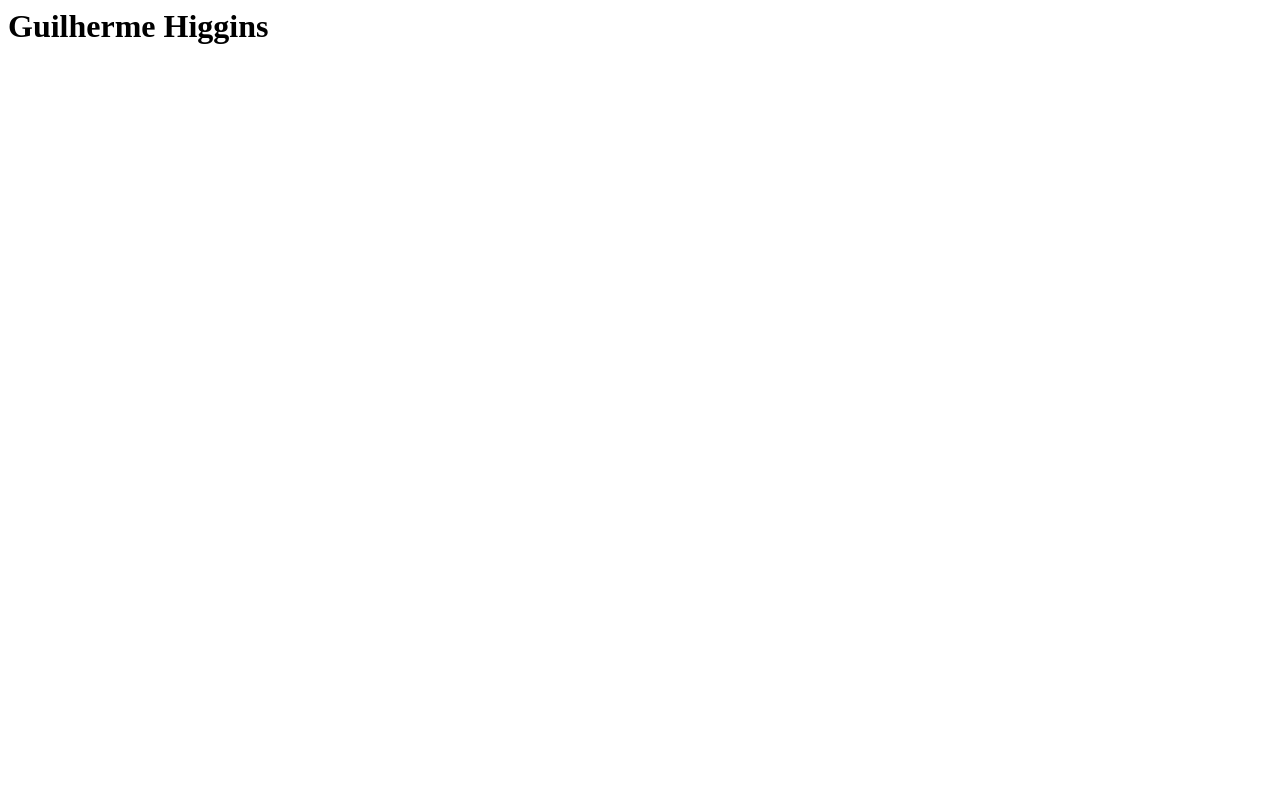
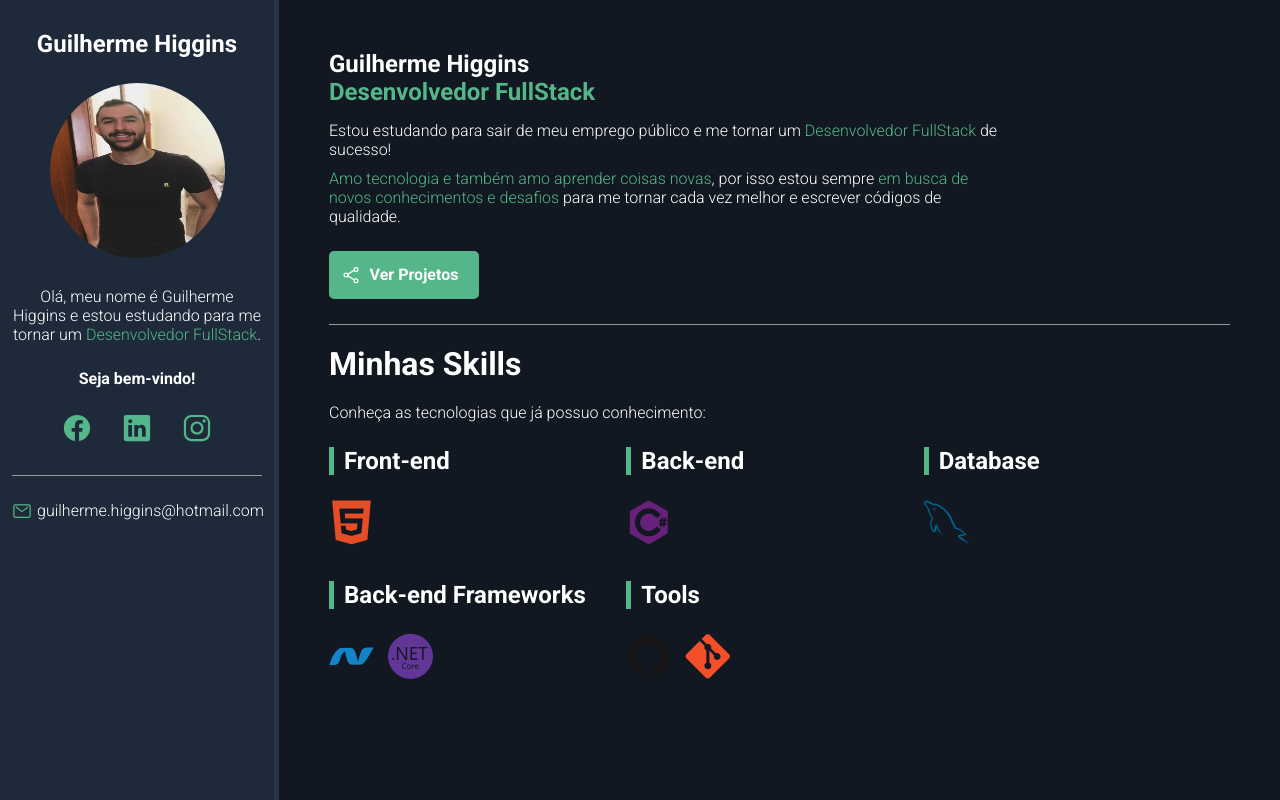
Before and after one commit to guilhermehiggins/guilhermehiggins.github.io, a plain HTML site: page index.html in a window 1280 px wide. Drawn offline with nearby package versions, Linux system fonts and the light colour scheme.

Commit message:
Finalizando o portfólio

```diff
--- /dev/null
+++ b/css/styles.css
@@ -0,0 +1,235 @@
+/* Reset */
+* {
+    padding: 0;
+    margin: 0;
+    font-family: 'Roboto', sans-serif;
+    box-sizing: border-box;
+}
+
+/* Variables */
+:root {
+    --main-color: #54B689;
+    --main-text-color: #FFF;
+    --border-color: #999;
+    --bio-bg-color: #1E2A3A;
+    --bio-border-color: #293544;
+    --about-bg-color: #111821;
+}
+
+/* General */
+.highlight {
+    color: var(--main-color)
+}
+
+/* Containers */
+#container {
+    display: flex;
+    flex-direction: row;
+    color: var(--main-text-color);
+}
+
+#bio-container {
+    flex: 1 1 20%;
+    min-height: 100vh;
+    background-color: var(--bio-bg-color);
+    text-align: center;
+    padding: 30px 12px;
+    border-right: 5px solid var(--bio-border-color);
+}
+
+#about-container {
+    flex: 1 1 80%;
+    min-height: 100vh;
+    background-color: var(--about-bg-color);
+    padding: 50px;
+}
+
+/* Bio container */
+#bio-container h2 {
+    margin-bottom: 25px;
+}
+#bio-container p {
+    margin-bottom: 25px;
+}
+
+#bio-container #welcome-text {
+    font-weight: bold;
+}
+
+#bio-image {
+    width: 175px;
+    height: 175px;
+    border-radius: 50%;
+    margin-bottom: 25px;
+}
+
+#social-container {
+    display: flex;
+    justify-content: center;
+    list-style: none;
+    border-bottom: 1px solid var(--border-color);
+    margin-bottom: 25px;
+    padding-bottom: 25px;
+}
+
+#social-container li {
+    flex: 1 1 0;
+    max-width:  60px;
+}
+
+#social-container li a {
+    color: var(--main-color);
+    font-size: 30px;
+}
+
+#email-container {
+    display: flex;
+    justify-content: center;
+}
+
+#email-container ion-icon,
+#email-container a {
+    flex: 1 1 0;
+}
+
+#email-container a {
+    color: var(--main-text-color);
+    text-decoration: none;
+    max-width: 225px;
+}
+
+#email-container ion-icon {
+    color: var(--main-color);
+    font-size: 20px;
+    margin-right: 5px;
+    max-width: 20px;
+}
+
+/* About container */
+#name {
+    font-size: 42px;
+    margin-bottom: 15px;
+}
+
+#title {
+    font-size: 24px;
+    margin-bottom: 15px;
+    font-weight: bold;
+}
+
+.description {
+    max-width: 75%;
+    margin-bottom: 10px;
+}
+
+#btn-projects {
+    font-weight: bold;
+    font-size: 16px;
+    color: var(--main-text-color);
+    background-color: var(--main-color);
+    border: 2px solid var(--main-color);
+    border-radius: 5px;
+    text-decoration: none;
+    transition: .5s;
+    margin: 25px 0;
+    padding: 12px 10px;
+    width: 150px;
+    text-align:center;
+    display: flex;
+}
+
+#btn-projects ion-icon,
+#btn-projects span {
+    flex: 1 1 0;
+}
+
+#btn-projects ion-icon {
+    font-size: 20px;
+    max-width: 20px;
+}
+
+#btn-projects:hover {
+    background-color: transparent;
+}
+
+#skills-section-title {
+    border-top: 1px solid var(--border-color);
+    padding-top: 20px;
+    margin-bottom: 20px;
+    font-size: 32px;
+}
+
+#skills-container {
+    display: flex;
+    flex-wrap: wrap;
+    margin-top: 25px;
+}
+
+.skills-box {
+    flex: 1 1 33%;
+    max-width: 33%;
+    margin-bottom: 35px;
+}
+
+.skills-title {
+    font-size: 24px;
+    margin-bottom: 25px;
+    font-weight: bold;
+    padding-left: 10px;
+    border-left: 5px solid var(--main-color);
+}
+
+.skills-box i {
+    font-size: 45px;
+    margin-right: 10px;
+}
+
+/* Mobile */
+@media(max-width: 450px) {
+
+    #container {
+        flex-direction: column;
+    }
+
+    #bio-container {
+        min-height: auto;
+        border-right: none;
+        border-bottom: 5px solid var(--bio-border-color);
+    }
+
+    #bio-container h2 {
+        display: none;
+    }
+
+    #bio-container p {
+        max-width: 60%;
+        margin: 10px auto;
+    }
+
+    #about-container {
+        text-align: center;
+        padding: 30px;
+    }
+
+    #about-container .description {
+        margin: 10px auto;
+        max-width: 100%;
+        line-height: 26px;
+    }
+
+    #btn-projects {
+        margin: 20px auto;
+
+    }
+
+    .skills-box {
+        flex: 1 1 100%;
+        max-width: 100%;
+        margin-bottom: 40px;
+        text-align: left;
+    }
+
+    .skills-box i {
+        font-size: 60px;
+    }
+}
--- a/index.html
+++ b/index.html
@@ -1 +1,70 @@
-<h1>Guilherme Higgins</h1>
+<!DOCTYPE html>
+<html lang="en">
+<head>
+    <meta charset="UTF-8">
+    <meta http-equiv="X-UA-Compatible" content="IE=edge">
+    <meta name="viewport" content="width=device-width, initial-scale=1.0">
+    <title>Guilherme's portfolio</title>
+    <!-- Google Fonts -->
+    <link href="https://fonts.googleapis.com/css2?family=Roboto:ital,wght@0,300;0,700;0,900;1,300;1,700&display=swap" rel="stylesheet">
+    <!-- Dev Icon Fonts -->
+    <link rel="stylesheet" href="https://cdn.jsdelivr.net/gh/devicons/devicon@v2.14.0/devicon.min.css">
+    <!-- CSS project -->
+    <link rel="stylesheet" href="css/styles.css">
+</head>
+<body>
+    <main id="container">
+        <aside id="bio-container">
+            <h2>Guilherme Higgins</h2>
+            <img id="bio-image" src="img/profile.jpg" alt="Guilherme Higgins">
+            <p>Olá, meu nome é Guilherme Higgins e estou estudando para me tornar um <span class="highlight">Desenvolvedor FullStack</span>.</p>
+            <p id="welcome-text">Seja bem-vindo!</p>
+            <ul id="social-container">
+                <li><a href="https://www.facebook.com/guilherme.higgins"target="_blank"><ion-icon name="logo-facebook"></ion-icon></a></li>
+                <li><a href="https://www.linkedin.com/in/guilherme-higgins-991261217/"target="_blank"><ion-icon name="logo-linkedin"></ion-icon></a></li>
+                <li><a href="https://www.instagram.com/guihiggins/"target="_blank"><ion-icon name="logo-instagram"></ion-icon></a></li>
+            </ul>
+            <div id="email-container">
+                <ion-icon name="mail-outline"></ion-icon><a href="mailto:guilherme.higgins@hotmail.com">guilherme.higgins@hotmail.com</a>
+            </div>
+        </aside>
+        <section id="about-container">
+            <h1 id="Name">Guilherme Higgins</h1>
+            <p id="title"><span class="highlight">Desenvolvedor FullStack</span></p>
+            <p class="description">Estou estudando para sair de meu emprego público e me tornar um <span class="highlight">Desenvolvedor FullStack</span> de sucesso!</p>
+            <p class="description"><span class="highlight">Amo tecnologia e também amo aprender coisas novas</span>, por isso estou sempre <span class="highlight" >em busca de novos conhecimentos e desafios</span> para me tornar cada vez melhor e escrever códigos de qualidade.</p>
+            <a href="https://github.com/guilhermehiggins" id="btn-projects"><ion-icon name="share-social-outline"></ion-icon> <span>Ver Projetos</span></a>
+            <h2 id="skills-section-title">Minhas Skills</h2>
+            <p class="description">Conheça as tecnologias que já possuo conhecimento:</p>
+            <div id="skills-container">
+                <div class="skills-box">
+                    <p class="skills-title">Front-end</p>
+                    <i class="devicon-html5-plain colored"></i>
+                </div>
+                <div class="skills-box">
+                    <p class="skills-title">Back-end</p>
+                    <i class="devicon-csharp-plain colored"></i>
+                </div>
+                <div class="skills-box">
+                    <p class="skills-title">Database</p>
+                    <i class="devicon-mysql-plain colored"></i>
+                </div>
+                <div class="skills-box">
+                    <p class="skills-title">Back-end Frameworks</p>
+                    <i class="devicon-dot-net-plain colored"></i>
+                    <i class="devicon-dotnetcore-plain colored"></i>
+                </div>
+                <div class="skills-box">
+                    <p class="skills-title">Tools</p>
+                    <i class="devicon-github-plain colored"></i>
+                    <i class="devicon-git-plain colored"></i>
+                </div>
+            </div>
+        </section>
+    </main>
+
+    <!-- Ion Icons -->
+    <script type="module" src="https://unpkg.com/ionicons@5.5.2/dist/ionicons/ionicons.esm.js"></script>
+    <script nomodule src="https://unpkg.com/ionicons@5.5.2/dist/ionicons/ionicons.js"></script>
+</body>
+</html>
```
Also changed, not shown: img/profile.jpg (added).
